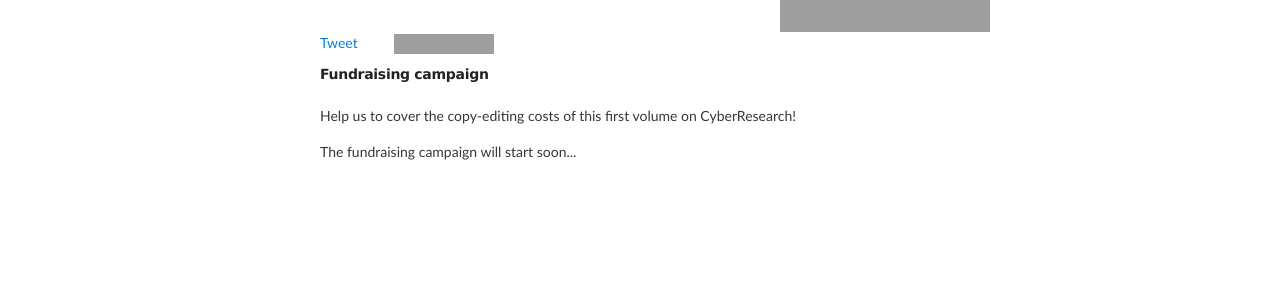
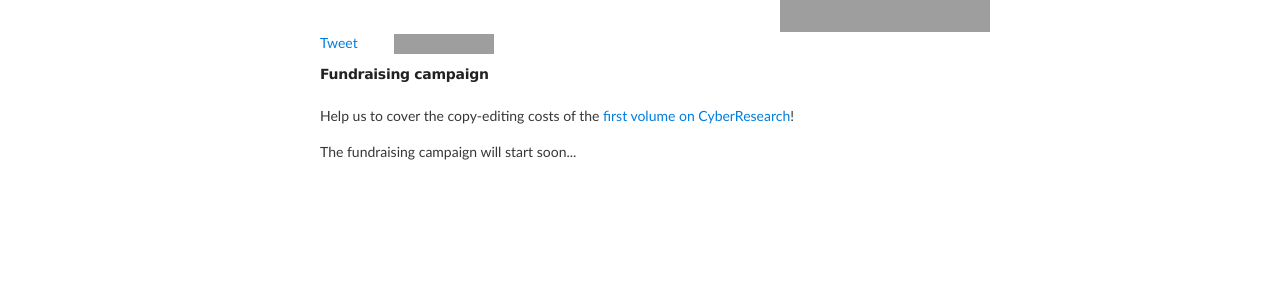
Before and after one commit to vbigot-juloux/ane-research-humanities, a Jekyll site: the page built from docs/Fundraising.md, in a window 1280 px wide. Shown: the part 166-466 px from the top of the page. Built offline with Jekyll 4.4.1, drawn with Linux system fonts in a browser that asks for light colours; comment, search, counter and statistics services are not loaded; the repository's description, which GitHub fills in, is left out; grey boxes are pictures that could not be loaded.

Commit message:
Update Fundraising.md

```diff
--- a/docs/Fundraising.md
+++ b/docs/Fundraising.md
@@ -16,7 +16,7 @@ layout: default
 
  <h2>Fundraising campaign</h2>
 
- <p>Help us to cover the copy-editing costs of this first volume on CyberResearch!</p>
+ <p>Help us to cover the copy-editing costs of the <a href="CyberResearch-vol1" target="_blank">first volume on CyberResearch</a>!</p>
 
  <p>The fundraising campaign will start soon...</p>
 
```
